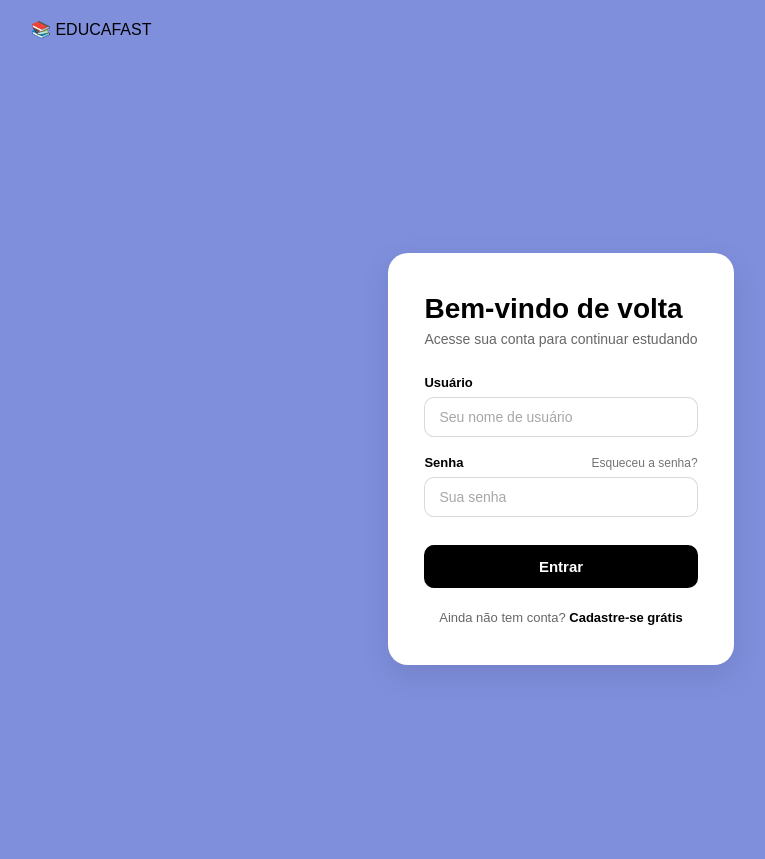
After one commit to Gabrielorrico/EducaFast, a Django app: page /usuarios/login/ in a window 1280 px wide. The commit adds this page. Shown: the whole page, without its empty margins (79-844 px from the left). Run offline with Django 5.2, Linux system fonts and the light colour scheme.

Commit message:
Add user login functionality with corresponding views, templates, and styles

```diff
--- a/config/settings.py
+++ b/config/settings.py
@@ -103,6 +103,7 @@ AUTH_PASSWORD_VALIDATORS = [
     },
 ]
 
+LOGIN_URL = 'login'
 
 # Internationalization
 # https://docs.djangoproject.com/en/6.0/topics/i18n/
--- a/config/urls.py
+++ b/config/urls.py
@@ -21,4 +21,5 @@ urlpatterns = [
     path('admin/', admin.site.urls),
     path('', include('home.urls')),
     path('dashboard/', include('dashboard.urls')),
+    path('usuarios/', include('usuarios.urls')),
 ]
--- a/dashboard/views.py
+++ b/dashboard/views.py
@@ -1,4 +1,6 @@
 from django.shortcuts import render
+from django.contrib.auth.decorators import login_required
 
+@login_required
 def index(request):
     return render(request, 'dashboard/index.html')
--- a/home/templates/home/index.html
+++ b/home/templates/home/index.html
@@ -20,7 +20,7 @@
 
             <nav>
                 <a href="#">Sobre nós</a>
-                <a href="#" class="btn-login">Login</a>
+                <a href="/usuarios/login/" class="btn-login">Login</a>
             </nav>
         </div>
     </header>
--- /dev/null
+++ b/usuarios/static/usuarios/style.css
@@ -0,0 +1,162 @@
+* {
+    margin: 0;
+    padding: 0;
+    box-sizing: border-box;
+}
+
+body {
+    font-family: Arial, sans-serif;
+    background: #7f8fdc;
+    color: #000;
+}
+
+.header {
+    padding: 20px 0;
+}
+
+header {
+    display: block;
+    unicode-bidi: isolate;
+}
+
+.container {
+    max-width: 1100px;
+    margin: 0 auto;
+    padding: 0 20px;
+}
+
+.header {
+    padding: 20px 0;
+}
+
+.login-section {
+    min-height: 100vh;
+    display: flex;
+    justify-content: center;
+    align-items: center;
+    padding: 40px 20px;
+}
+
+.login-card {
+    background: #ffffff;
+    border-radius: 20px;
+    padding: 40px 36px;
+    width: 100%;
+    max-width: 420px;
+    margin: 0 auto;
+    box-shadow: 0 10px 30px rgba(0, 0, 0, 0.1);
+}
+
+.login-card h1 {
+    font-size: 28px;
+    margin-bottom: 6px;
+    font-weight: 700;
+}
+
+.login-subtitle {
+    font-size: 14px;
+    color: rgba(0, 0, 0, 0.6);
+    margin-bottom: 28px;
+}
+
+/* Erro */
+.login-error {
+    background: rgba(0, 0, 0, 0.07);
+    border-left: 3px solid #000;
+    border-radius: 8px;
+    padding: 12px 14px;
+    font-size: 14px;
+    margin-bottom: 20px;
+    color: #000;
+}
+
+/* Campos */
+.form-group {
+    margin-bottom: 18px;
+}
+
+.form-group input {
+    border-radius: 12px;
+}
+
+.form-group label {
+    display: flex;
+    justify-content: space-between;
+    align-items: center;
+    font-size: 13px;
+    font-weight: 700;
+    margin-bottom: 7px;
+    color: #000;
+}
+
+.link-forgot {
+    font-size: 12px;
+    font-weight: 400;
+    color: rgba(0, 0, 0, 0.55);
+    text-decoration: none;
+}
+
+.link-forgot:hover {
+    color: #000;
+}
+
+.form-group input {
+    width: 100%;
+    padding: 11px 14px;
+    border: 1px solid rgba(0, 0, 0, 0.15);
+    border-radius: 10px;
+    font-size: 14px;
+    font-family: Arial, sans-serif;
+    background: #fff;
+    color: #000;
+    outline: none;
+    transition: border-color 0.2s, box-shadow 0.2s;
+}
+
+.form-group input:focus {
+    border-color: #000;
+    box-shadow: 0 0 0 3px rgba(0, 0, 0, 0.08);
+}
+
+.form-group input::placeholder {
+    color: rgba(0, 0, 0, 0.35);
+}
+
+
+.btn-full {
+    width: 100%;
+    text-align: center;
+    margin-top: 10px;
+    padding: 13px;
+    font-size: 15px;
+    font-weight: 700;
+    border: none;
+    cursor: pointer;
+    border-radius: 10px;
+    background: #000;
+    color: #fff;
+
+    transition: 0.2s;
+}
+
+.btn-full:hover {
+    background: #222;
+}
+
+/* Cadastro */
+.login-signup {
+    text-align: center;
+    margin-top: 22px;
+    font-size: 13px;
+    color: rgba(0, 0, 0, 0.6);
+}
+
+.login-signup a {
+    color: #000;
+    font-weight: 700;
+    text-decoration: none;
+}
+
+.login-signup a:hover {
+    text-decoration: underline;
+}
--- /dev/null
+++ b/usuarios/templates/usuarios/index.html
@@ -0,0 +1,93 @@
+{% load static %}
+<!DOCTYPE html>
+<html lang="pt-br">
+<head>
+    <meta charset="UTF-8">
+    <meta name="viewport" content="width=device-width, initial-scale=1.0">
+    <title>EducaFast — Login</title>
+
+
+    <link rel="stylesheet" href="{% static 'usuarios/style.css' %}">
+</head>
+<body>
+
+
+    <!-- HEADER -->
+    <header class="header">
+        <div class="container nav">
+            <div class="logo">
+                📚 EDUCAFAST
+            </div>
+
+        </div>
+    </header>
+
+
+    <main>
+        <section class="login-section">
+            <div class="container">
+
+
+                <div class="login-card">
+                    <h1>Bem-vindo de volta</h1>
+                    <p class="login-subtitle">Acesse sua conta para continuar estudando</p>
+
+
+                    {% if erro %}
+                    <div class="login-error">
+                        ⚠️ {{ erro }}
+                    </div>
+                    {% endif %}
+
+
+                    <form method="POST" action="" class="login-form">
+                        {% csrf_token %}
+
+
+                        <div class="form-group">
+                            <label for="username">Usuário</label>
+                            <input
+                                type="text"
+                                id="username"
+                                name="username"
+                                placeholder="Seu nome de usuário"
+                                required
+                            >
+                        </div>
+
+
+                        <div class="form-group">
+                            <label for="password">
+                                Senha
+                                <a href="#" class="link-forgot">Esqueceu a senha?</a>
+                            </label>
+                            <input
+                                type="password"
+                                id="password"
+                                name="password"
+                                placeholder="Sua senha"
+                                required
+                            >
+                        </div>
+
+
+                        <button type="submit" class="btn-primary btn-full">
+                            Entrar
+                        </button>
+                    </form>
+
+
+                    <p class="login-signup">
+                        Ainda não tem conta?
+                        <a href="#">Cadastre-se grátis</a>
+                    </p>
+                </div>
+
+
+            </div>
+        </section>
+    </main>
+
+
+</body>
+</html>
--- /dev/null
+++ b/usuarios/urls.py
@@ -0,0 +1,6 @@
+from django.urls import path
+from . import views
+
+urlpatterns = [
+    path('login/', views.login_view, name='login'),
+]
--- a/usuarios/views.py
+++ b/usuarios/views.py
@@ -1,3 +1,5 @@
 from django.shortcuts import render
+from django.contrib.auth import authenticate, login
 
-# Create your views here.
+def login_view(request):
+    return render(request, 'usuarios/index.html')
```
